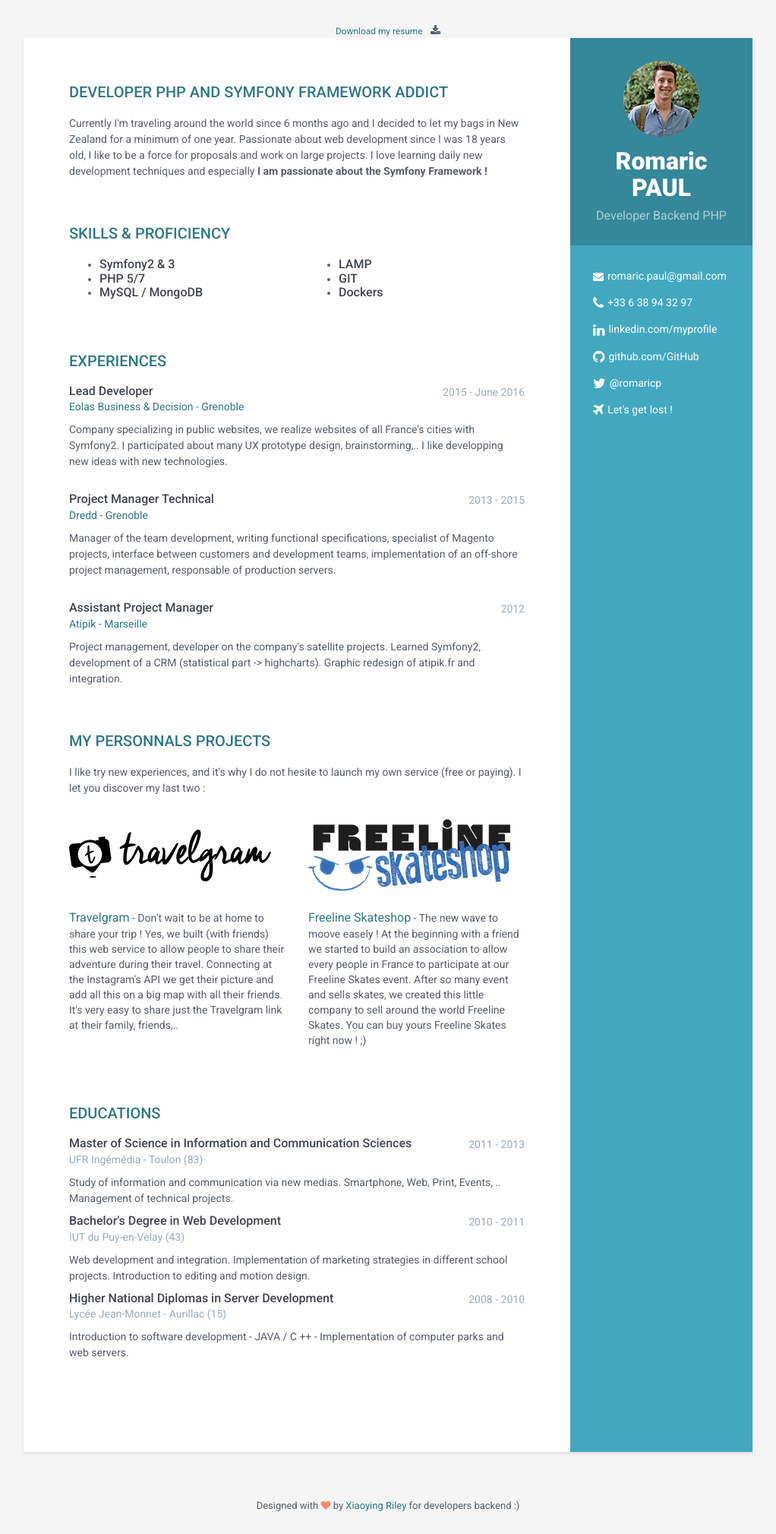
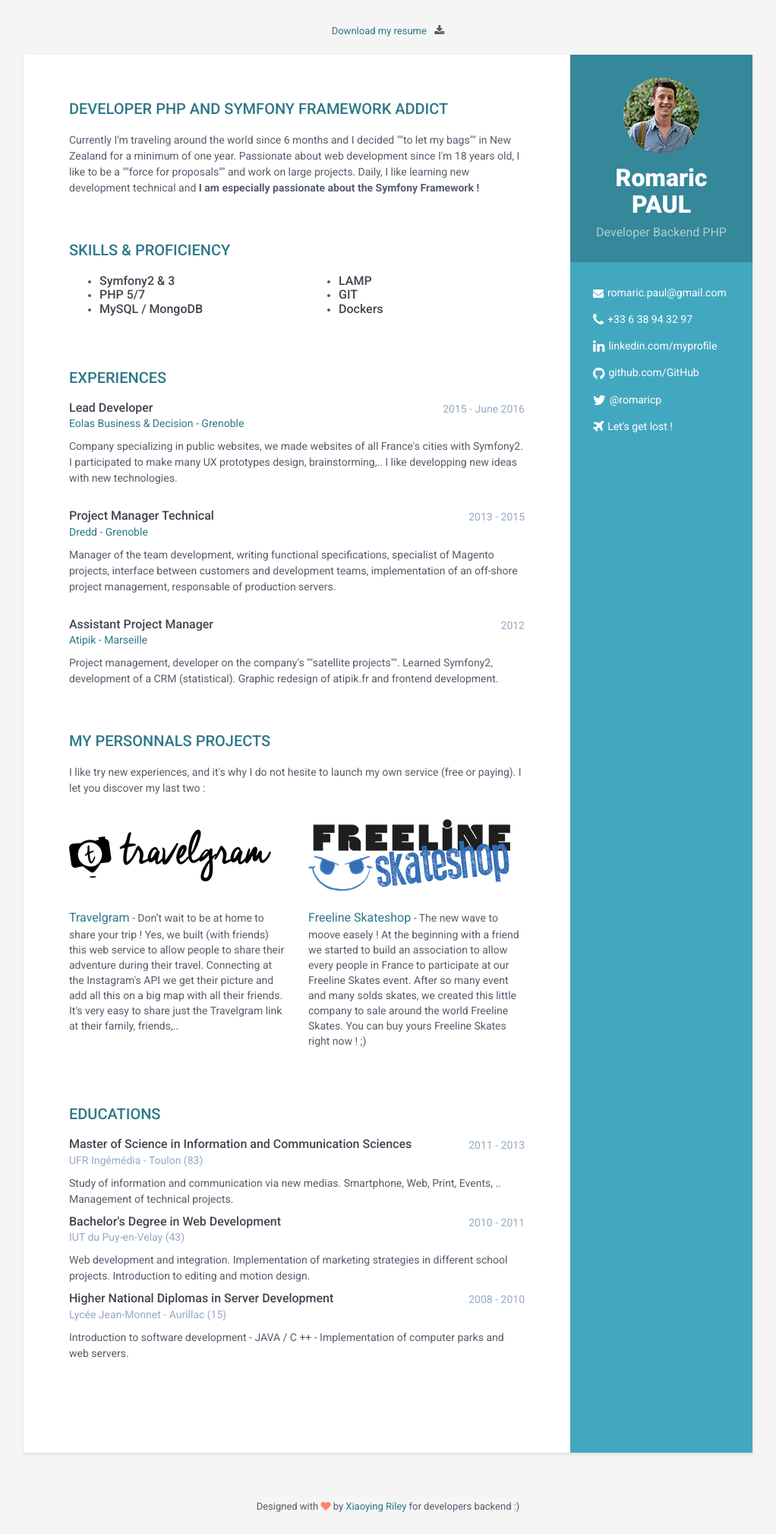
Before and after one commit to romaricp/romaricp.github.io, a Jekyll site: the page built from index.html, in a window 1280 px wide, cut to the strip 0-2019 px from the top of the page. Shown: the whole strip at 76% size, without its empty margins (129-1151 px from the left). Built offline with Jekyll 4.4.1, drawn with Linux system fonts in a browser that asks for light colours.

Commit message:
translate

```diff
--- a/_includes/carrier-profile.html
+++ b/_includes/carrier-profile.html
@@ -2,7 +2,7 @@
 	<h2 class="section-title">Developer PHP and Symfony Framework Addict</h2>
 	<div class="summary">
 	    <p>
-	    	Currently I'm traveling around the world since 6 months ago and I decided to let my bags in New Zealand for a minimum of one year. Passionate about web development since I was 18 years old, I like to be a force for proposals and work on large projects. I love learning daily new development techniques and especially <strong>I am passionate about the Symfony Framework ! </strong>
+	    	Currently I'm traveling around the world since 6 months and I decided ""to let my bags"" in New Zealand for a minimum of one year. Passionate about web development since I'm 18 years old, I like to be a ""force for proposals"" and work on large projects. Daily, I like learning new development technical and <strong>I am especially passionate about the Symfony Framework ! </strong>
 		</p>
 	</div><!--//summary-->
 </section><!--//section-->
--- a/_includes/experience.html
+++ b/_includes/experience.html
@@ -11,7 +11,7 @@
         </div><!--//meta-->
         <div class="details">
             <p>
-                Company specializing in public websites, we realize websites of all France's cities with Symfony2. I participated about many UX prototype design, brainstorming,.. I like developping new ideas with new technologies.
+                Company specializing in public websites, we made websites of all France's cities with Symfony2. I participated to make many UX prototypes design, brainstorming,.. I like developping new ideas with new technologies.
             </p>
         </div><!--//details-->
     </div><!--//item-->
@@ -41,7 +41,7 @@
         </div><!--//meta-->
         <div class="details">
             <p>
-                Project management, developer on the company's satellite projects. Learned Symfony2, development of a CRM (statistical part -> highcharts). Graphic redesign of atipik.fr and integration.
+                Project management, developer on the company's ""satellite projects"". Learned Symfony2, development of a CRM (statistical). Graphic redesign of atipik.fr and frontend development.
             </p>
         </div><!--//details-->
     </div><!--//item-->
--- a/_includes/projects.html
+++ b/_includes/projects.html
@@ -5,13 +5,6 @@
             I like try new experiences, and it's why I do not hesite to launch my own service (free or paying). I let you discover my last two :
         </p>
     </div><!--//intro-->
-
-<!--
-    <div class="item">
-        <span class="project-title"><a href="http://wwww.freelineskateshop.fr" target="_blank">Freeline Skateshop</a></span> -
-        <span class="project-tagline">After built the association, with my cofounder we wanted create a company to sell Freeline Skates in Europe. So we create this website and now we sell around the world Freeline Skates ! </span>
-    </div><!--//item
--->
 
     <div class="row">
         <div class="col-sm-6">
@@ -30,7 +23,7 @@
                     <img src="{{site.baseurl}}/assets/images/fsk.png" alt="" class="project-img img-responsive">
                 </a>
                 <span class="project-title"><a href="http://travelgram.co" target="_blank">Freeline Skateshop</a></span> - <span class="project-tagline">
-                    The new wave to moove easely ! At the beginning with a friend we started to build an association to allow every people in France to participate at our Freeline Skates event. After so many event and sells skates, we created this little company to sell around the world Freeline Skates. You can buy yours Freeline Skates right now ! ;)
+                    The new wave to moove easely ! At the beginning with a friend we started to build an association to allow every people in France to participate at our Freeline Skates event. After so many event and many solds skates, we created this little company to sale around the world Freeline Skates. You can buy yours Freeline Skates right now ! ;)
                 </span>
             </div><!--//item-->
         </div><!--//item-->
--- a/assets/css/styles.css
+++ b/assets/css/styles.css
@@ -258,6 +258,18 @@
 .footer .fa-heart {
   color: #fb866a;
 }
+.header {
+  padding: 20px;
+  padding-top: 0px;
+}
+.header small{
+  line-height: 1.6;
+  color: #545E6C;
+  font-size: 13px;
+}
+.header .fa-heart {
+  color: #fb866a;
+}
 /* Extra small devices (phones, less than 768px) */
 @media (max-width: 767px) {
   .sidebar-wrapper {
```
Also changed, not shown: assets/less/css/styles.css (+20 -8 lines).
